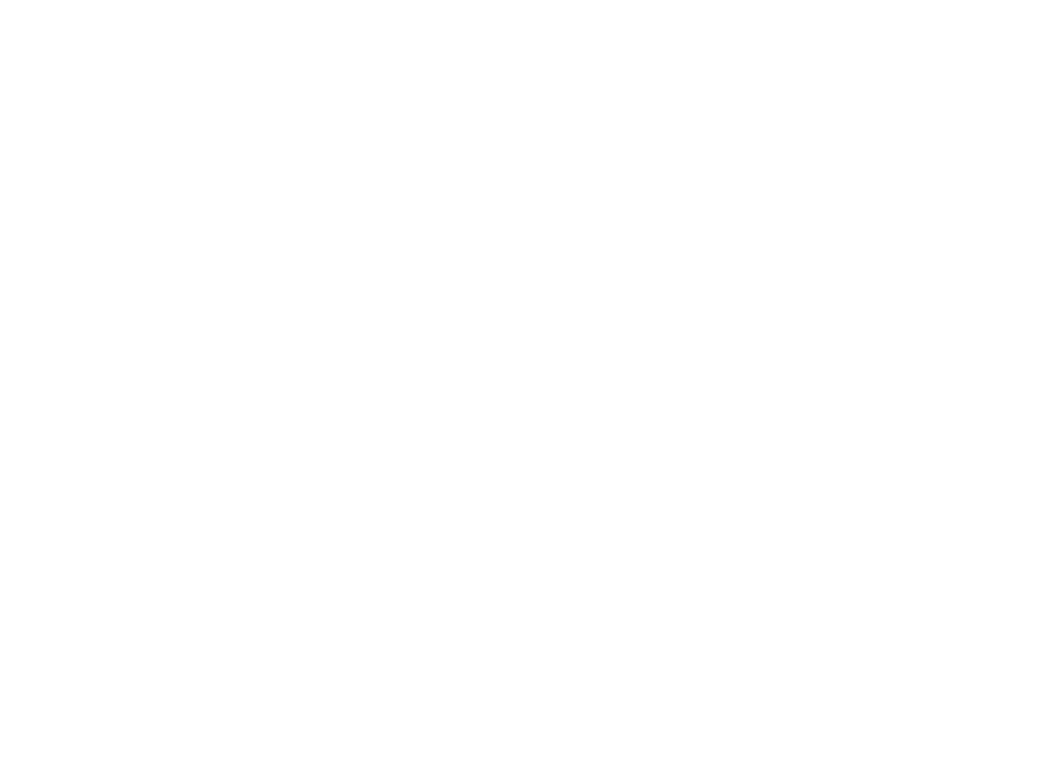
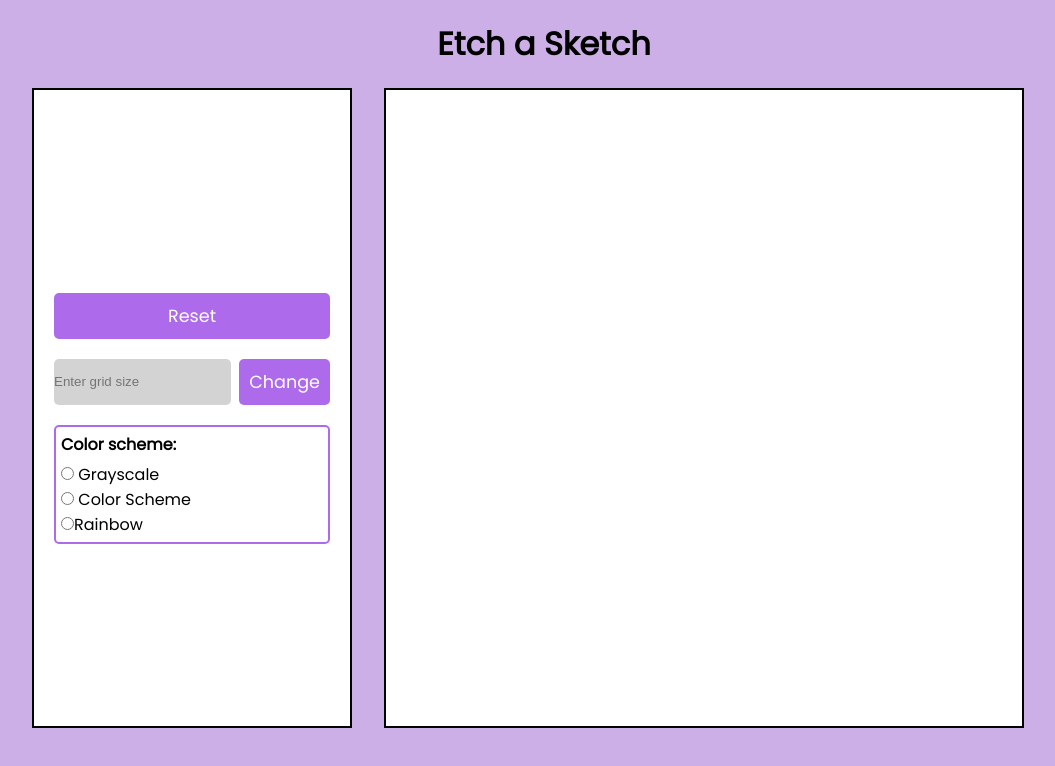
Before and after one commit to edy-gavrila/TOP-Etch-A-Sketch, a plain HTML site: page index.html in a window 1280 px wide. Shown: the whole page, without its empty margins (96-1151 px from the left). Drawn offline with Linux system fonts and the light colour scheme.

Commit message:
Big part of html and css done

```diff
--- a/index.html
+++ b/index.html
@@ -1,14 +1,56 @@
 <!DOCTYPE html>
 <html lang="en">
-<head>
-    <meta charset="UTF-8">
-    <meta name="viewport" content="width=device-width, initial-scale=1.0">
+  <head>
+    <meta charset="UTF-8" />
+    <meta name="viewport" content="width=device-width, initial-scale=1.0" />
+    <link rel="stylesheet" href="style.css" />
     <title>Etch A Sketch</title>
-</head>
-<body>
-    <div class="controls"></div>
-    <div class="grid-container">
+  </head>
+  <body>
+    <div class="title">
+      <h1>Etch a Sketch</h1>
     </div>
 
-</body>
+    <section class="main-section">
+      <div class="controls-container" id="controls-container">
+        <button id="reset-btn">Reset</button>
+
+        <div class="size-control-container">
+          <input type="text" class="input-size" placeholder="Enter grid size" />
+          <button id="change-size-btn">Change</button>
+        </div>
+
+        <div class="color-controls">
+          <div class="radio-buttons">
+            <h4>Color scheme:</h4>
+            <input
+              type="radio"
+              id="black-white"
+              name="color-select"
+              value="black-white"
+            />
+            <label for="black-white">Grayscale</label><br />
+            <input
+              type="radio"
+              id="color-scheme"
+              name="color-select"
+              value="color-scheme"
+            />
+            <label for="color-scheme">Color Scheme</label><br />
+            <input
+              type="radio"
+              id="rainbow"
+              name="color-select"
+              value="rainbow"
+            /><label for="rainbow">Rainbow</label><br />
+          </div>
+          <div class="color-pickers"></div>
+        </div>
+      </div>
+
+      <div class="grid-container" id="grid-container"></div>
+    </section>
+
+    <script src="script.js"></script>
+  </body>
 </html>
--- a/style.css
+++ b/style.css
@@ -0,0 +1,108 @@
+@import url("https://fonts.googleapis.com/css2?family=Poppins&display=swap");
+
+* {
+  margin: 0;
+  padding: 0;
+  box-sizing: border-box;
+}
+
+body {
+  font-family: "Poppins", sans-serif;
+  display: flex;
+  flex-direction: column;
+  align-items: center;
+  justify-content: center;
+  justify-content: center;
+  background-color: rgb(203, 175, 230);
+}
+
+.title {
+  width: 100%;
+  text-align: center;
+}
+.title h1 {
+  margin: 20px;
+}
+.grid-container {
+  width: 640px;
+  height: 640px;
+  border: solid 2px black;
+  overflow: hidden;
+  margin: 0 2rem;
+  background-color: white;
+}
+
+.controls-container {
+  padding: 20px;
+  border: solid 2px black;
+  width: 320px;
+  background-color: white;
+  display: flex;
+  flex-direction: column;
+  align-items: center;
+  justify-content: center;
+}
+
+.main-section {
+  display: flex;
+}
+
+button {
+  outline: none;
+  border: none;
+  padding: 10px;
+  border-radius: 5px;
+  background-color: rgba(138, 43, 226, 0.7);
+  color: white;
+  font-family: inherit;
+  font-size: 1.1rem;
+}
+
+#reset-btn {
+  width: 100%;
+  margin: 20px 0;
+}
+button:active {
+  transform: scale(0.97);
+}
+
+button:hover {
+  background-color: rgba(138, 43, 226, 1);
+}
+
+.size-control-container {
+  width: 100%;
+  display: flex;
+  justify-content: space-between;
+}
+
+.input-size {
+  border: none;
+  border-radius: 5px;
+  background-color: lightgrey;
+}
+
+.input-size:focus {
+  outline: none;
+}
+
+.color-controls {
+  width: 100%;
+  margin-top: 20px;
+  display: flex;
+  border: solid 2px rgba(138, 43, 226, 0.7);
+  border-radius: 5px;
+  padding: 5px;
+}
+
+h4 {
+  margin-bottom: 5px;
+}
+
+.radio-buttons {
+  width: 50%;
+}
+
+.color-pickers {
+  width: 50%;
+}
```
